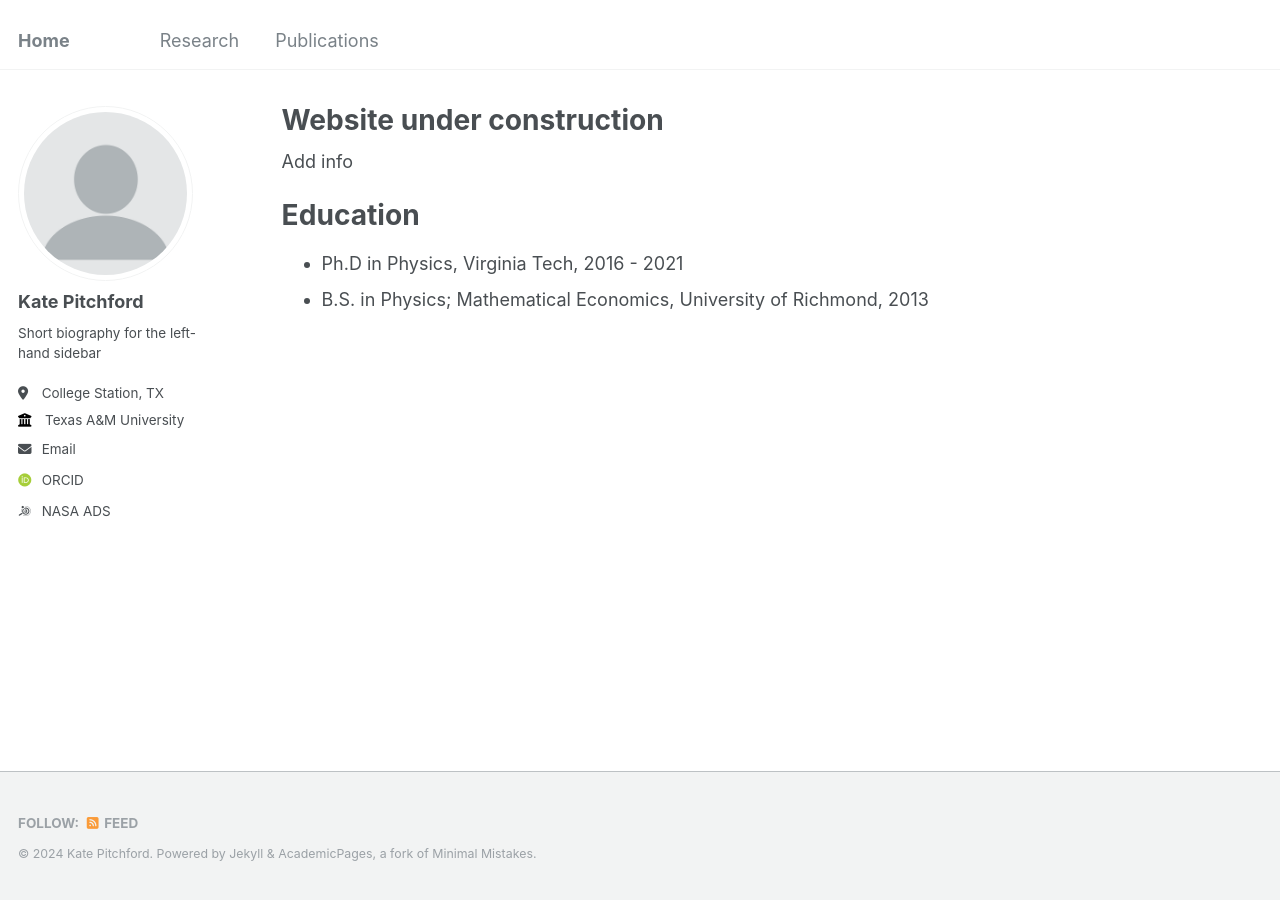
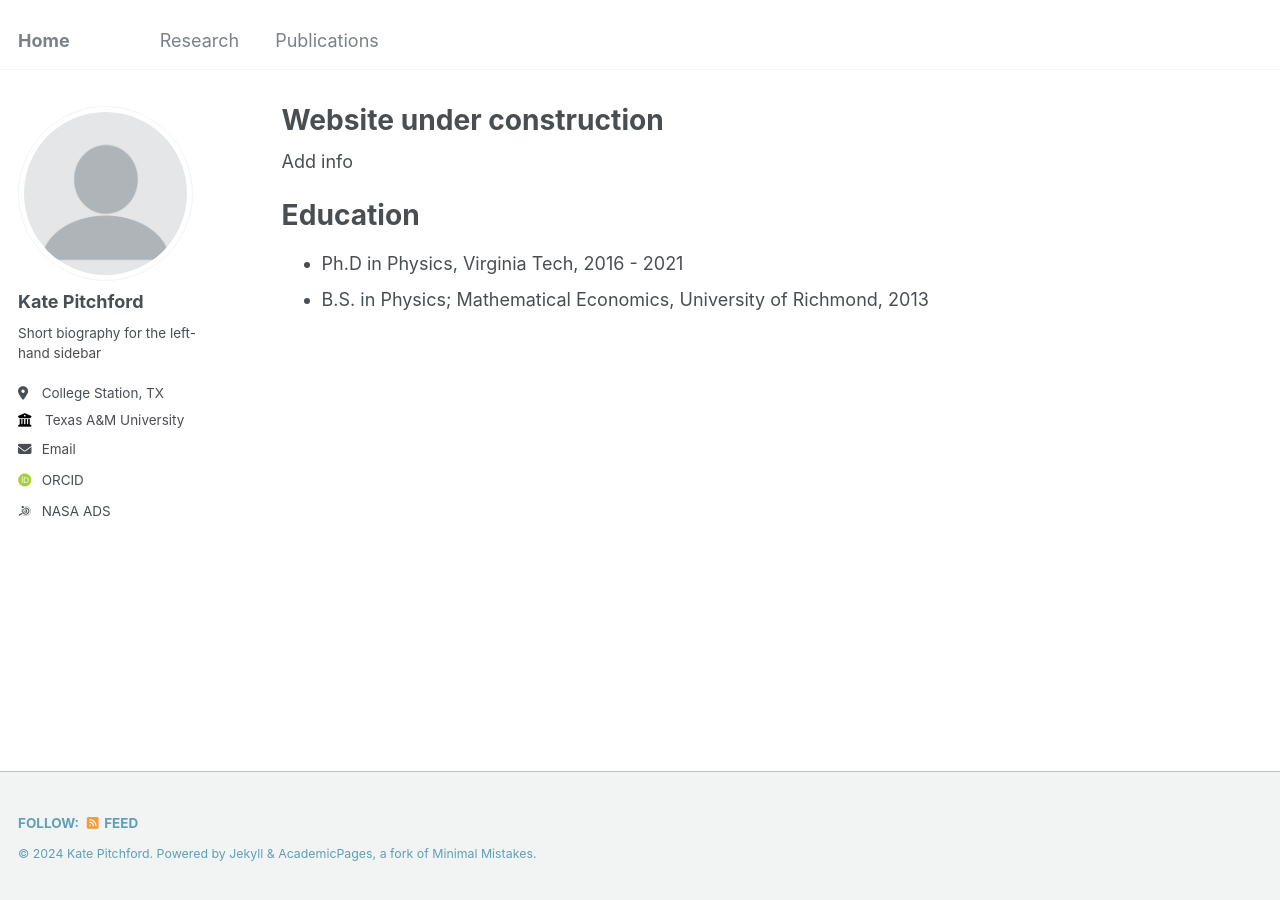
Before and after one commit to lkpitchford/lkpitchford.github.io, a Jekyll site: the page built from _pages/about.md, in a window 1280 px wide. Built offline with Jekyll 4.4.1, drawn with Linux system fonts in a browser that asks for light colours; some web fonts are replaced.

Commit message:
Update _footer.scss

```diff
--- a/_sass/_footer.scss
+++ b/_sass/_footer.scss
@@ -15,7 +15,7 @@
   height: auto;
   /* sticky footer fix end */
   margin-top: 3em;
-  color: mix(#fff, $gray, 25%);
+  color: #5fa0b7;
   -webkit-animation: intro 0.3s both;
           animation: intro 0.3s both;
   -webkit-animation-delay: 0.45s;
```
